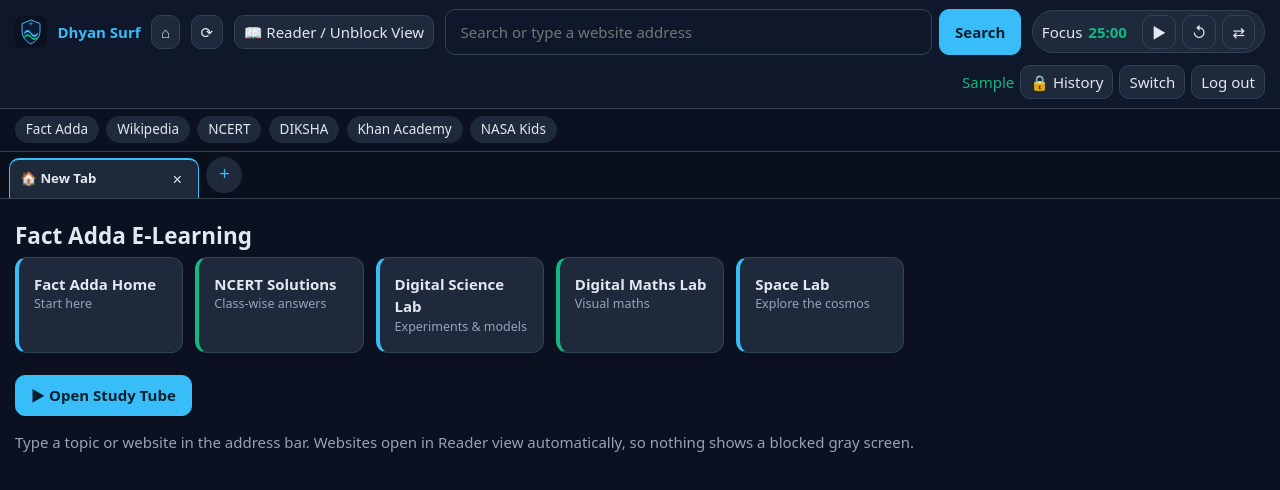
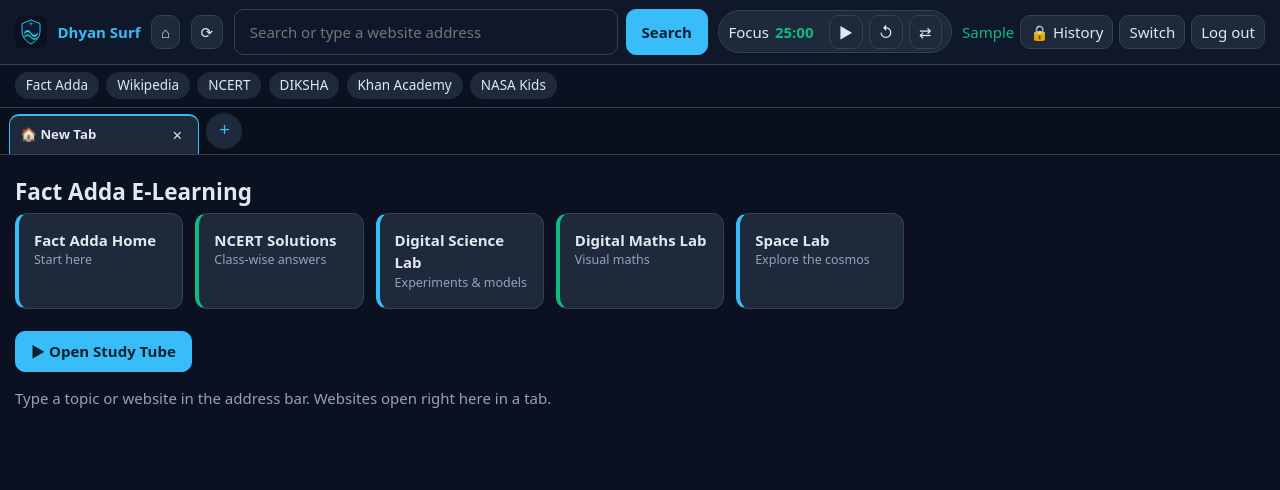
Before and after one commit to factaddaeducation-afk/dhyan, a plain HTML site: page index.html in a window 1280 px wide. Both pictures are taken after typing "Sample", "Sample123" into the empty fields and a click on the button "Log in". Drawn offline with Linux system fonts and the light colour scheme.

Commit message:
Update index.html

```diff
--- a/index.html
+++ b/index.html
@@ -35,7 +35,6 @@
     <strong class="brand">Dhyan Surf</strong>
     <button id="homeBtn" class="btn sm" title="Home / New Tab page" aria-label="Home">⌂</button>
     <button id="reloadBtn" class="btn sm" title="Reload" aria-label="Reload">⟳</button>
-    <button id="readerBtn" class="btn sm" aria-pressed="false" title="Toggle Reader / Unblock View for this tab">📖 Reader / Unblock View</button>
     <form id="searchForm" class="omni" role="search">
       <input id="q" type="text" placeholder="Search or type a website address" aria-label="Search or enter address" autocomplete="off" maxlength="200">
       <button class="btn primary" type="submit">Search</button>
@@ -63,7 +62,7 @@
       <h2>Fact Adda E-Learning</h2>
       <div class="grid" id="factCards"></div>
       <p><button id="tubeBtn" class="btn primary">▶ Open Study Tube</button></p>
-      <p class="muted">Type a topic or website in the address bar. Websites open in Reader view automatically, so nothing shows a blocked gray screen.</p>
+      <p class="muted">Type a topic or website in the address bar. Websites open right here in a tab.</p>
     </section>
     <section id="histBox" class="tpane card" hidden>
       <div class="rhead">
```
